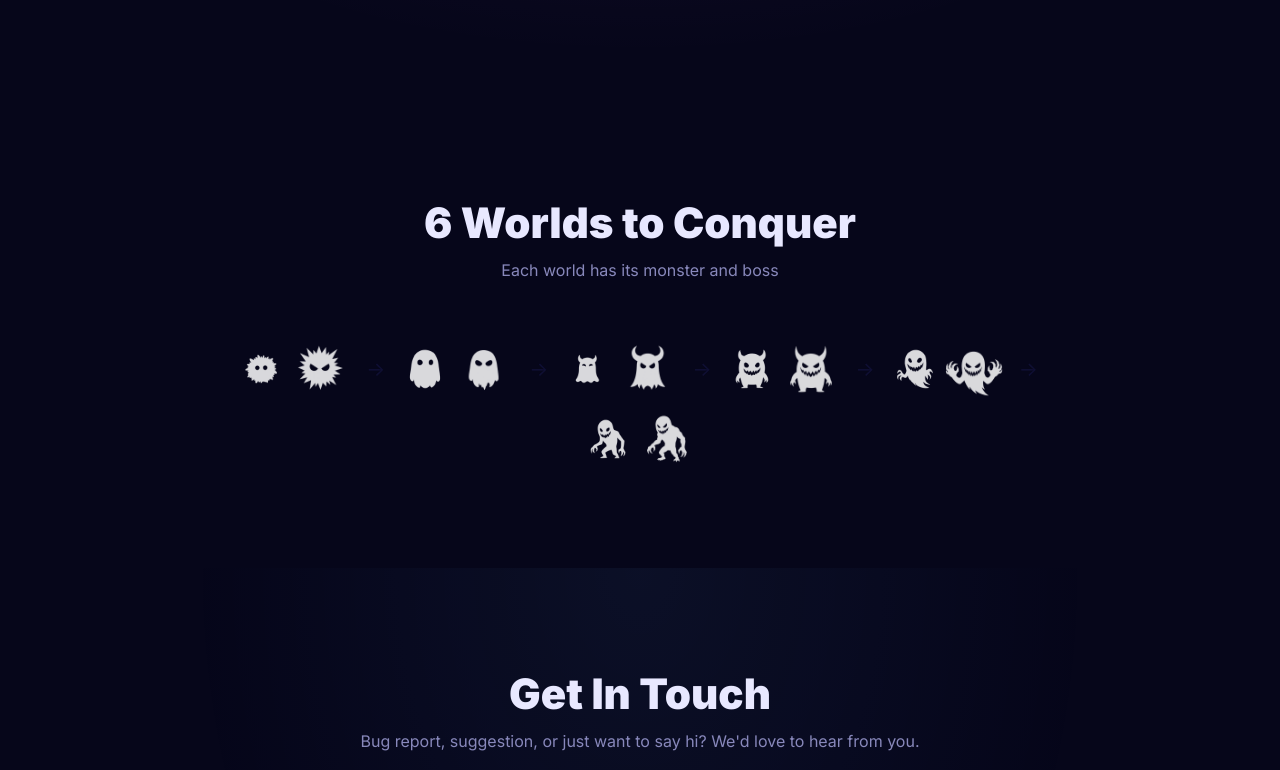
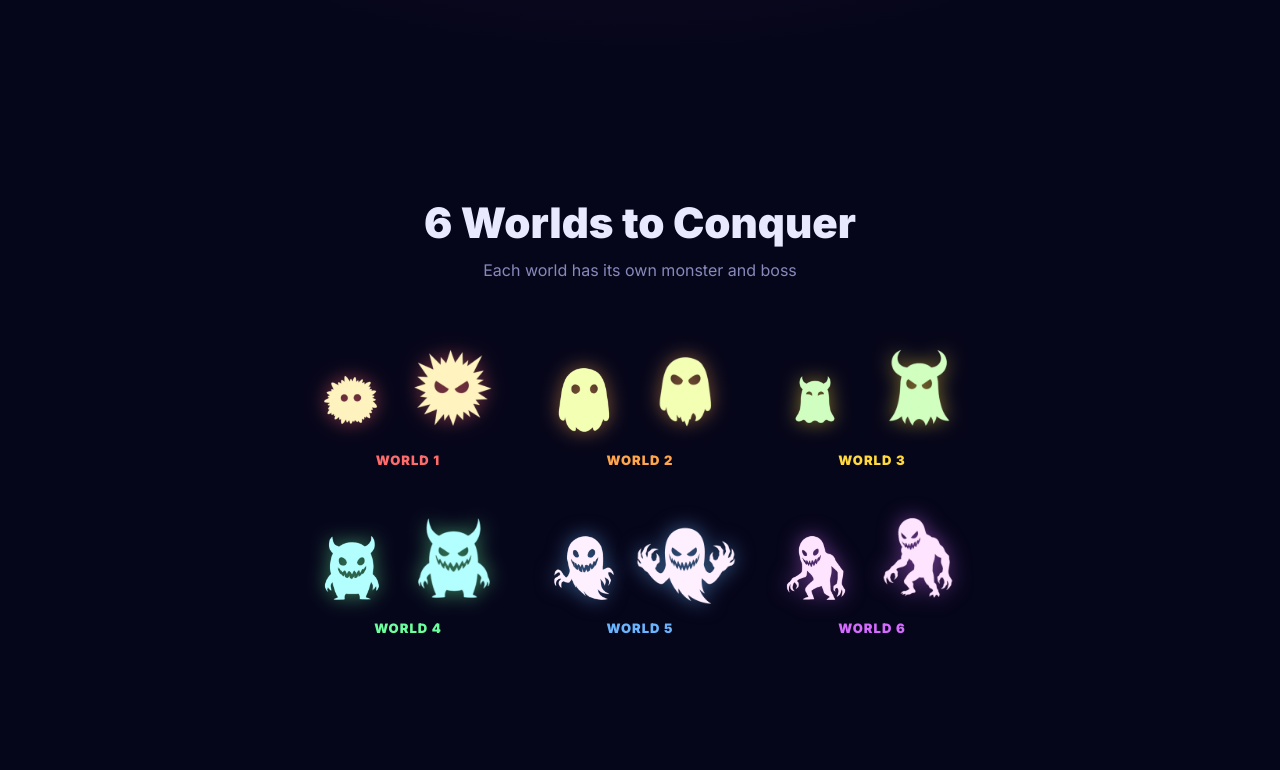
Before and after one commit to littleuyscuti/colorstrike-support, a website: page index.html in a window 1280 px wide. Shown: the part 1850-2620 px from the top of the page. Drawn offline with Linux system fonts and the light colour scheme.

Commit message:
big colorful monsters: 3 per row, unique bright color per world

```diff
--- a/index.html
+++ b/index.html
@@ -89,15 +89,28 @@
 
 
         /* MONSTERS */
-        .monsters { padding: 100px 24px; max-width: 900px; margin: 0 auto; }
-        .monster-flow { display: flex; align-items: center; justify-content: center; flex-wrap: wrap; gap: 12px; }
-        .world-pair { display: flex; align-items: center; gap: 6px; }
-        .world-pair-label { font-size: 11px; font-weight: 700; color: var(--text-dim); margin-bottom: 4px; text-align: center; opacity: 0.5; }
-        .m-img { width: 48px; height: 48px; object-fit: contain; filter: brightness(0) invert(1); opacity: 0.85; transition: opacity 0.2s, transform 0.2s; }
-        .m-img:hover { opacity: 1; transform: scale(1.15); }
-        .m-img.boss { width: 58px; height: 58px; }
-        .flow-arrow { color: var(--border); font-size: 20px; margin: 0 4px; opacity: 0.4; }
-        @media (max-width: 600px) { .m-img { width: 40px; height: 40px; } .m-img.boss { width: 50px; height: 50px; } .flow-arrow { font-size: 16px; } }
+        .monsters { padding: 100px 24px; max-width: 1000px; margin: 0 auto; }
+        .monster-row { display: flex; justify-content: center; gap: 40px; margin-bottom: 40px; }
+        @media (max-width: 700px) { .monster-row { gap: 20px; } }
+        .world-pair { display: flex; flex-direction: column; align-items: center; gap: 12px; }
+        .world-pair-title { font-size: 13px; font-weight: 800; letter-spacing: 1px; text-transform: uppercase; }
+        .wp1 .world-pair-title { color: #ff6b6b; }
+        .wp2 .world-pair-title { color: #ffa64d; }
+        .wp3 .world-pair-title { color: #ffd93d; }
+        .wp4 .world-pair-title { color: #6bff9d; }
+        .wp5 .world-pair-title { color: #6bb5ff; }
+        .wp6 .world-pair-title { color: #d66bff; }
+        .pair-imgs { display: flex; align-items: flex-end; gap: 12px; }
+        .m-img { width: 80px; height: 80px; object-fit: contain; transition: transform 0.2s; }
+        .m-img:hover { transform: scale(1.1); }
+        .m-img.boss { width: 100px; height: 100px; }
+        .wp1 .m-img { filter: brightness(0) invert(1) sepia(1) saturate(5) hue-rotate(330deg) drop-shadow(0 0 10px rgba(255,107,107,0.5)); }
+        .wp2 .m-img { filter: brightness(0) invert(1) sepia(1) saturate(5) hue-rotate(10deg) drop-shadow(0 0 10px rgba(255,166,77,0.5)); }
+        .wp3 .m-img { filter: brightness(0) invert(1) sepia(1) saturate(5) hue-rotate(40deg) drop-shadow(0 0 10px rgba(255,217,61,0.5)); }
+        .wp4 .m-img { filter: brightness(0) invert(1) sepia(1) saturate(5) hue-rotate(100deg) drop-shadow(0 0 10px rgba(107,255,157,0.5)); }
+        .wp5 .m-img { filter: brightness(0) invert(1) sepia(1) saturate(5) hue-rotate(190deg) drop-shadow(0 0 10px rgba(107,181,255,0.5)); }
+        .wp6 .m-img { filter: brightness(0) invert(1) sepia(1) saturate(5) hue-rotate(260deg) drop-shadow(0 0 10px rgba(214,107,255,0.5)); }
+        @media (max-width: 600px) { .m-img { width: 64px; height: 64px; } .m-img.boss { width: 80px; height: 80px; } .monster-row { gap: 16px; } }
         /* CONTACT */
         .contact { padding: 100px 24px; background: radial-gradient(ellipse at 50% 0%, rgba(107,181,255,0.06) 0%, transparent 50%); }
         .contact-card { max-width: 520px; margin: 0 auto; background: var(--bg-card); border: 1px solid var(--border); border-radius: 24px; padding: 32px; }
@@ -202,38 +215,54 @@
     <!-- MONSTERS -->
     <section class="monsters" id="monsters">
         <h2 class="section-title">6 Worlds to Conquer</h2>
-        <p class="section-subtitle">Each world has its monster and boss</p>
-        <div class="monster-flow">
-            <div class="world-pair">
-                <img class="m-img" src="/images/assets/world1-monster.png" alt="World 1" loading="lazy">
+        <p class="section-subtitle">Each world has its own monster and boss</p>
+
+        <div class="monster-row">
+            <div class="world-pair wp1">
+                <div class="pair-imgs">
+                    <img class="m-img" src="/images/assets/world1-monster.png" alt="World 1 Monster" loading="lazy">
                     <img class="m-img boss" src="/images/assets/world1-boss.png" alt="World 1 Boss" loading="lazy">
                 </div>
-            <span class="flow-arrow">→</span>
-            <div class="world-pair">
-                <img class="m-img" src="/images/assets/world2-monster.png" alt="World 2" loading="lazy">
+                <span class="world-pair-title">World 1</span>
+            </div>
+            <div class="world-pair wp2">
+                <div class="pair-imgs">
+                    <img class="m-img" src="/images/assets/world2-monster.png" alt="World 2 Monster" loading="lazy">
                     <img class="m-img boss" src="/images/assets/world2-boss.png" alt="World 2 Boss" loading="lazy">
                 </div>
-            <span class="flow-arrow">→</span>
-            <div class="world-pair">
-                <img class="m-img" src="/images/assets/world3-monster.png" alt="World 3" loading="lazy">
+                <span class="world-pair-title">World 2</span>
+            </div>
+            <div class="world-pair wp3">
+                <div class="pair-imgs">
+                    <img class="m-img" src="/images/assets/world3-monster.png" alt="World 3 Monster" loading="lazy">
                     <img class="m-img boss" src="/images/assets/world3-boss.png" alt="World 3 Boss" loading="lazy">
                 </div>
-            <span class="flow-arrow">→</span>
-            <div class="world-pair">
-                <img class="m-img" src="/images/assets/world4-monster.png" alt="World 4" loading="lazy">
+                <span class="world-pair-title">World 3</span>
+            </div>
+        </div>
+
+        <div class="monster-row">
+            <div class="world-pair wp4">
+                <div class="pair-imgs">
+                    <img class="m-img" src="/images/assets/world4-monster.png" alt="World 4 Monster" loading="lazy">
                     <img class="m-img boss" src="/images/assets/world4-boss.png" alt="World 4 Boss" loading="lazy">
                 </div>
-            <span class="flow-arrow">→</span>
-            <div class="world-pair">
-                <img class="m-img" src="/images/assets/world5-monster.png" alt="World 5" loading="lazy">
+                <span class="world-pair-title">World 4</span>
+            </div>
+            <div class="world-pair wp5">
+                <div class="pair-imgs">
+                    <img class="m-img" src="/images/assets/world5-monster.png" alt="World 5 Monster" loading="lazy">
                     <img class="m-img boss" src="/images/assets/world5-boss.png" alt="World 5 Boss" loading="lazy">
                 </div>
-            <span class="flow-arrow">→</span>
-            <div class="world-pair">
-                <img class="m-img" src="/images/assets/world6-monster.png" alt="World 6" loading="lazy">
+                <span class="world-pair-title">World 5</span>
+            </div>
+            <div class="world-pair wp6">
+                <div class="pair-imgs">
+                    <img class="m-img" src="/images/assets/world6-monster.png" alt="World 6 Monster" loading="lazy">
                     <img class="m-img boss" src="/images/assets/world6-boss.png" alt="World 6 Boss" loading="lazy">
                 </div>
-
+                <span class="world-pair-title">World 6</span>
+            </div>
         </div>
     </section>
 
```
Lines whose indentation alone changed are shown as unchanged.
